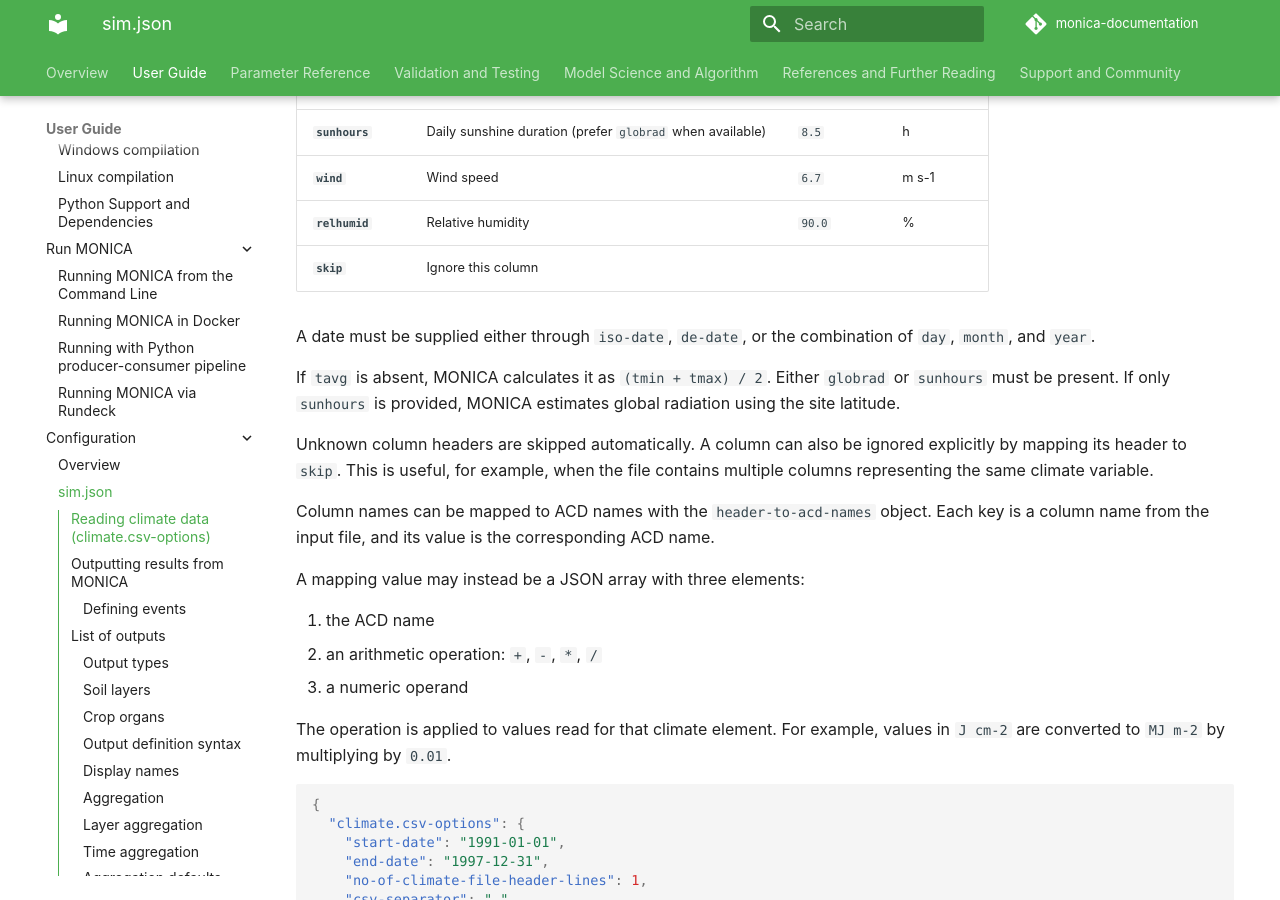
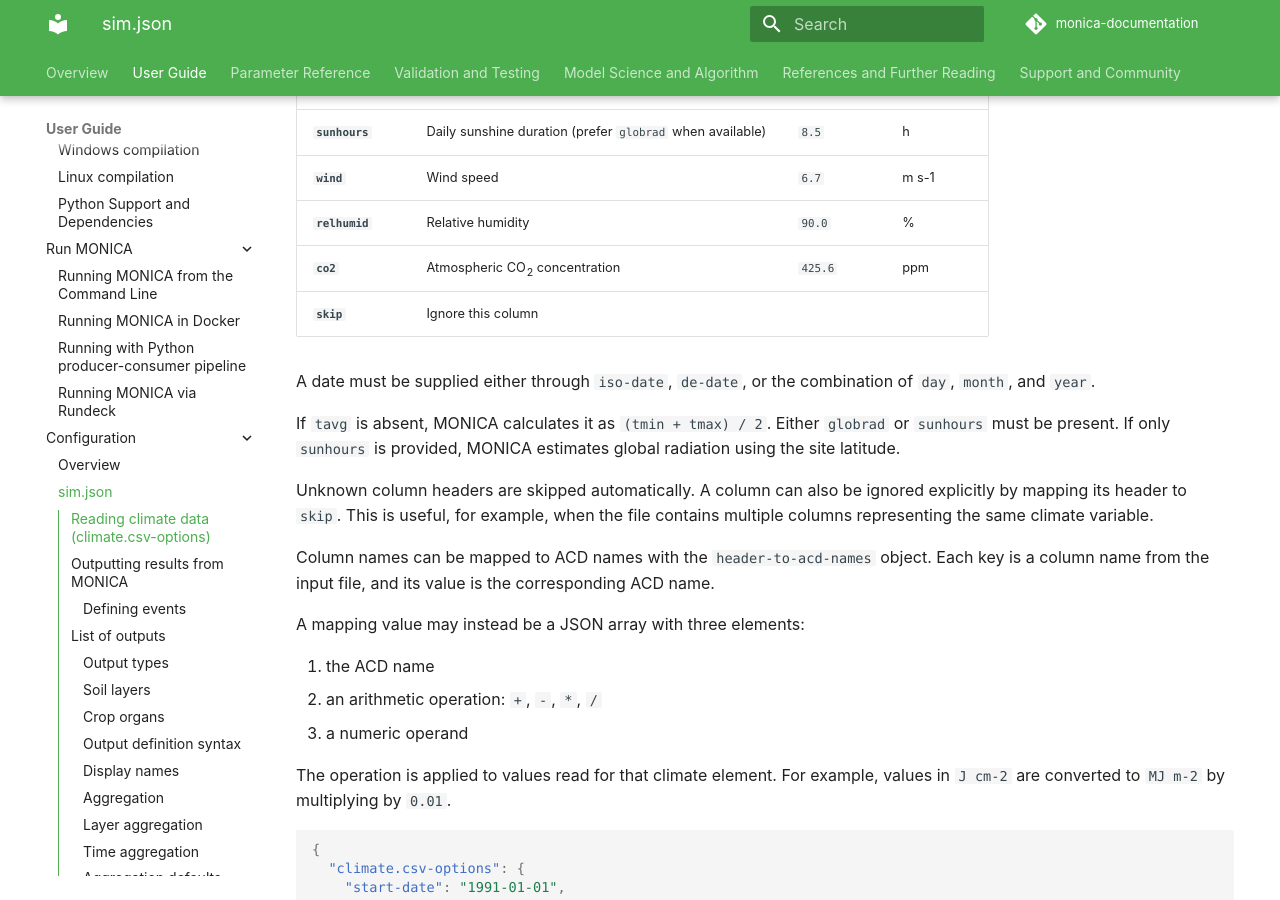
Before and after one commit to zalf-rpm/monica-documentation, an MkDocs documentation site: the page built from docs/user_guide/configuration_files/config_sim_json.md, in a window 1280 px wide and 900 px high, scrolled down 1358 px. Built offline with MkDocs 1.6.1 and Material for MkDocs 9.7.7, drawn with Linux system fonts in a browser that asks for light colours; comment, search, counter and statistics services are not loaded.

Commit message:
Add CO2 to ACD element

```diff
--- a/docs/user_guide/configuration_files/config_sim_json.md
+++ b/docs/user_guide/configuration_files/config_sim_json.md
@@ -38,6 +38,7 @@ MONICA recognizes the following commonly used **Available Climate Data (ACD)** n
 | **`sunhours`**  | Daily sunshine duration (prefer `globrad` when available) | `8.5`        | h          |
 | **`wind`**      | Wind speed                                                | `6.7`        | m s-1      |
 | **`relhumid`**  | Relative humidity                                         | `90.0`       | %          |
+| **`co2`**       | Atmospheric CO<sub>2</sub> concentration                  | `425.6`      | ppm        |
 | **`skip`**      | Ignore this column                                        |              |            |
 
 A date must be supplied either through `iso-date`, `de-date`, or the combination of `day`, `month`, and `year`.
```
